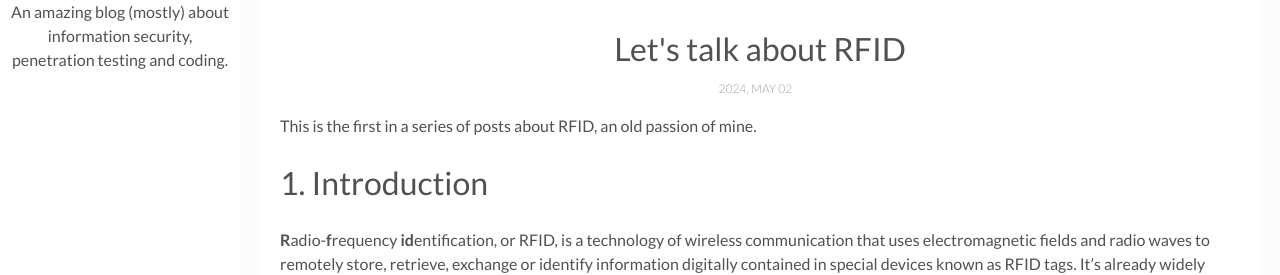
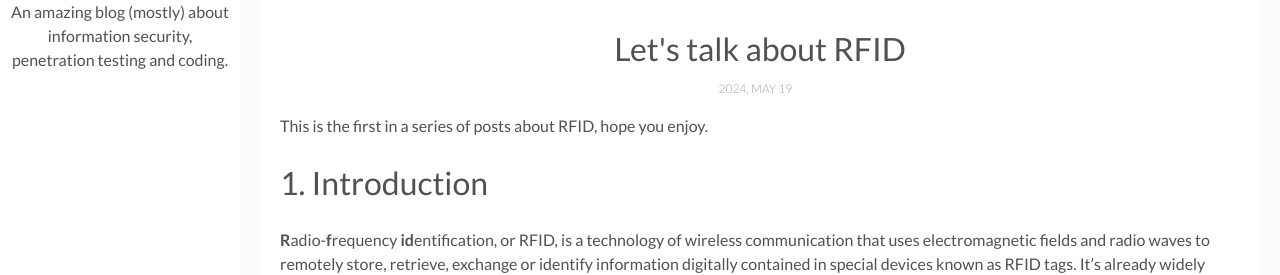
Before and after one commit to foliedun/foliedun.github.io, a Jekyll site: the page built from _posts/2024-05-19-rfid-part1.markdown, in a window 1280 px wide and 900 px high, scrolled down 343 px. Shown: the part 179-454 px from the top of the window. Built offline with Jekyll 4.4.1, drawn with Linux system fonts in a browser that asks for light colours.

Commit message:
Update and rename 2024-05-02-rfid-part1.markdown to 2024-05-19-rfid-part1.markdown

```diff
--- a/_posts/2024-05-02-rfid-part1.markdown
+++ b/_posts/2024-05-19-rfid-part1.markdown
@@ -1,14 +1,14 @@
 ---
 layout: post
 title: Let's talk about RFID
-date: 2024-05-02 12:00:00 +0000
-description: Let's talk about RFID # Add post description (optional)
+date: 2024-05-19 12:00:00 +0000
+description: # Add post description (optional)
 img: rfid_part1/cover.jpg
 fig-caption: # Add figcaption (optional)
 tags: [RFID]
 ---
 
-This is the first in a series of posts about RFID, an old passion of mine.
+This is the first in a series of posts about RFID, hope you enjoy.
 
 # 1. Introduction
 
```
